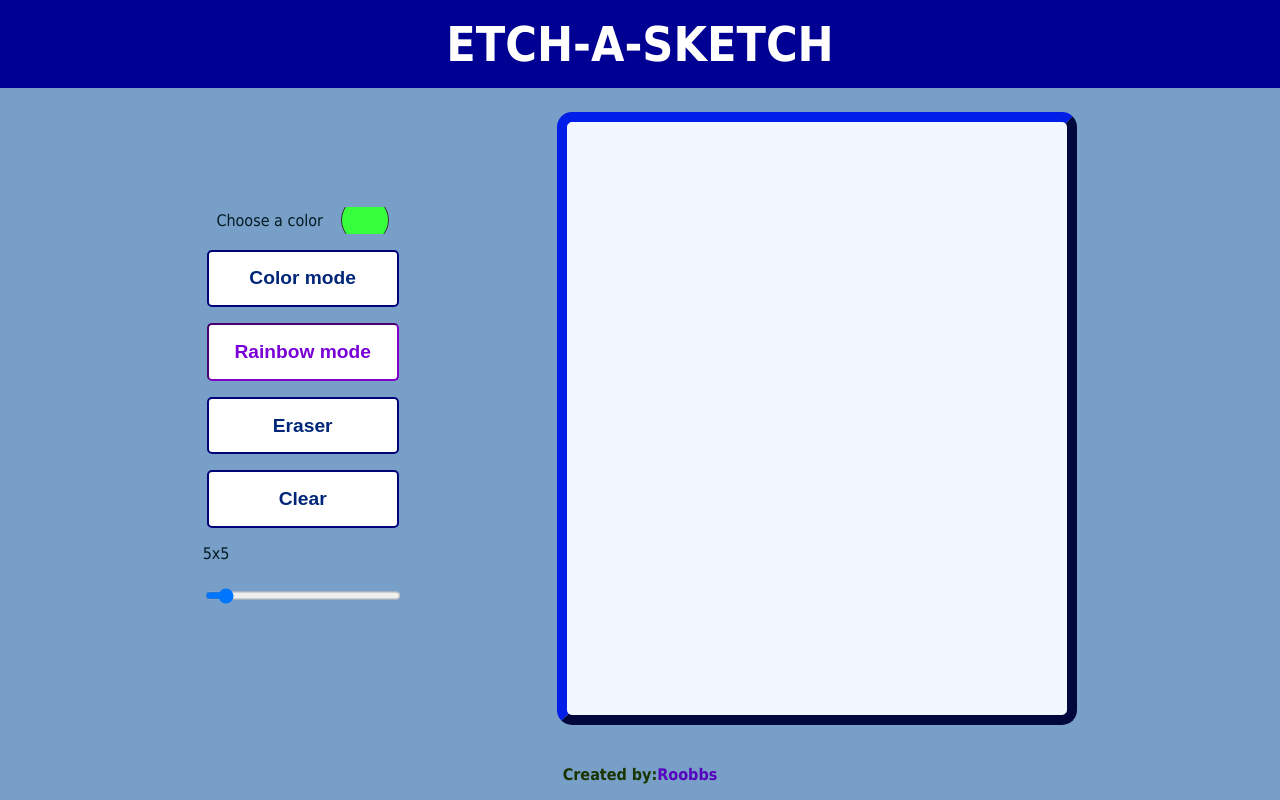
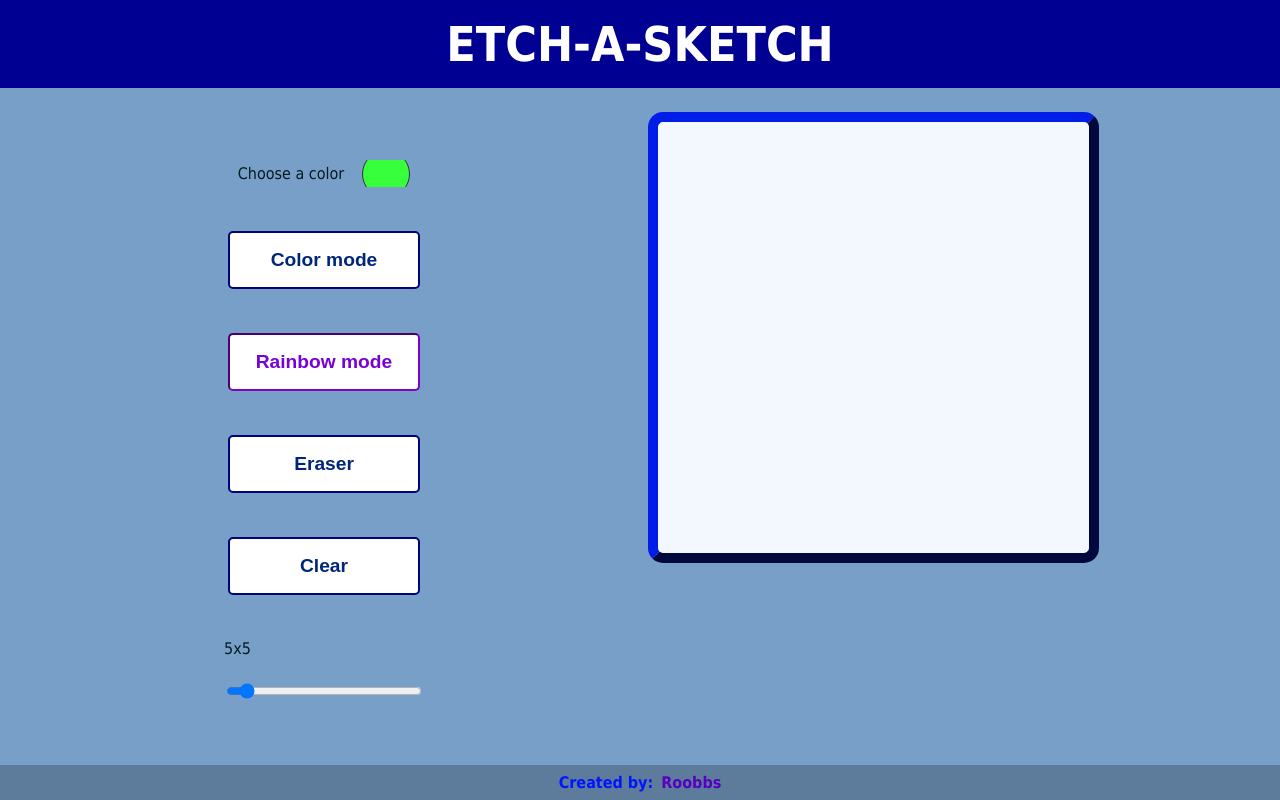
Before and after one commit to roobbs/etch-a-sketch, a plain HTML site: page index.html in a window 1280 px wide. Drawn offline with Linux system fonts and the light colour scheme.

Commit message:
Added new general style

```diff
--- a/index.html
+++ b/index.html
@@ -30,10 +30,10 @@
           />
         </div>
       </div>
-      <div class="square"></div>
+      <div class="squareContainer"><div class="square"></div></div>
     </main>
     <footer class="footer">
-      Created by:
+      <div>Created by:</div>
       <a href="https://github.com/roobbs" target="_blank"> Roobbs </a>
     </footer>
   </body>
--- a/script.js
+++ b/script.js
@@ -32,7 +32,7 @@ function createGridItems(size) {
     let gridItem = document.createElement("div");
     gridItem.classList.add("grid-item");
     square.appendChild(gridItem);
-    gridItem.addEventListener("focus", () => {
+    gridItem.addEventListener("mouseover", () => {
       //   gridItem.classList.remove("grid-item");
       //   gridItem.classList.add("hovered");
       switch (currentMode) {
--- a/style.css
+++ b/style.css
@@ -1,11 +1,11 @@
 body {
+  height: auto;
   height: 100vh;
-  max-height: 100vh;
   margin: 0;
   font-family: Tahoma, Geneva, Verdana, sans-serif;
-  display: flex;
-  flex-direction: column;
-  justify-content: space-between;
+  display: grid;
+  grid-template-rows: auto 1fr auto;
+  align-items: stretch;
   background-color: rgb(120, 159, 199);
   color: rgb(4, 27, 37);
 }
@@ -22,19 +22,20 @@ body {
 }
 
 .content {
-  display: flex;
-  flex: 1;
-  justify-content: space-evenly;
-  padding: 1.5em 5rem;
-  gap: 2rem;
+  display: grid;
+  grid-template-columns: 1fr 1fr;
+  padding: 1.5em 1rem;
+  gap: 1rem;
 }
-
 .buttons {
+  height: 90%;
   display: flex;
   flex-direction: column;
-  justify-content: center;
+  justify-content: space-between;
   align-items: center;
   gap: 1rem;
+  padding-top: 3rem;
+  padding-bottom: 2rem;
 }
 .colorChoose {
   display: flex;
@@ -71,11 +72,14 @@ input[type="color"]::-webkit-color-swatch {
   color: rgb(121, 0, 214);
   border: 2px inset rgb(128, 0, 197);
 }
-
+.squareContainer {
+  display: flex;
+  flex: 1;
+}
 .square {
-  max-width: 500px;
-  width: 100%;
-  min-width: 250px;
+  width: 70%;
+  aspect-ratio: 1/1;
+  height: min-content;
   background-color: rgb(243, 248, 255);
   border-radius: 15px;
   border: 10px outset rgb(0, 19, 146);
@@ -85,11 +89,12 @@ input[type="color"]::-webkit-color-swatch {
 
 .footer {
   display: flex;
+  gap: 0.5rem;
   justify-content: center;
-  color: rgb(26, 52, 0);
+  color: rgb(0, 21, 255);
   font-weight: bold;
-  padding-top: 1em;
-  padding-bottom: 1em;
+  padding: 0.5rem;
+  background-color: rgba(0, 0, 0, 0.228);
 }
 
 a {
```
